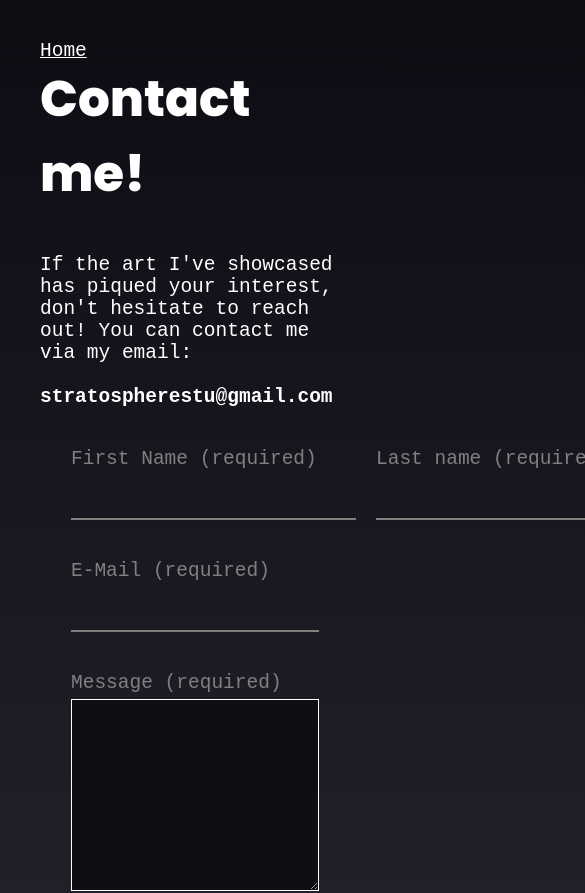
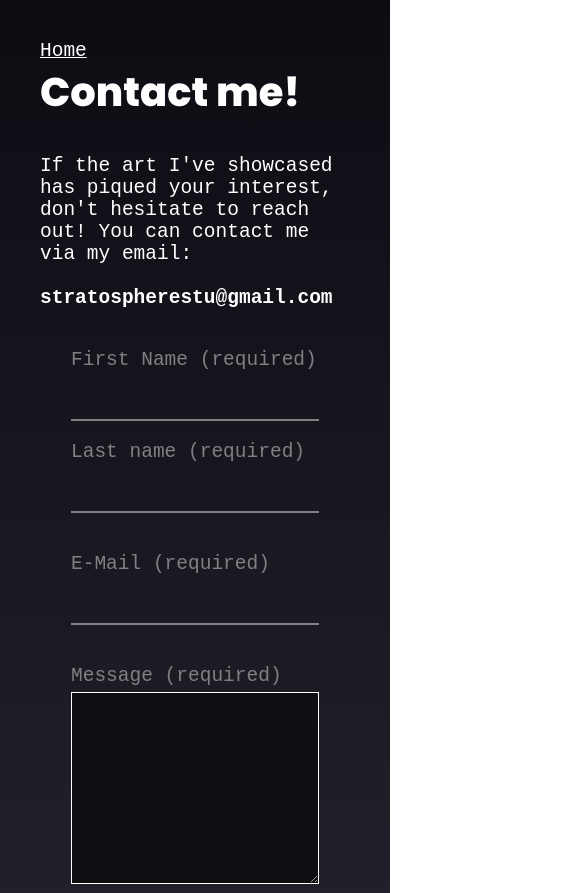
Before and after one commit to EricStratosphere/stratosphereCRUDPortfolio, a Next.js app: page /site-mode/contact-page in a window 390 px wide. Shown: the top 893 px of the page, 585 px wide, since content can reach past the window. Built offline with nearby package versions, Linux system fonts and the light colour scheme; a web font is replaced by a local one.

Commit message:
Fix responsive design for contact-page

```diff
--- a/app/site-mode/contact-page/styles/contact-page.module.css
+++ b/app/site-mode/contact-page/styles/contact-page.module.css
@@ -97,3 +97,13 @@
 .submit:hover{
     cursor : pointer;
 }
+
+@media screen and (max-width : 750px){
+    .name-area{
+        flex-direction: column;
+    }
+
+    .form-div h2{
+        font-size : 40px;
+    }
+}
--- a/app/site-mode/service-page/styles/service-sample.module.css
+++ b/app/site-mode/service-page/styles/service-sample.module.css
@@ -34,7 +34,7 @@
 .underline{
     width : 0;
     height : 2px;
-    animation : widen 0.25s ease-in-out forwards;
+    animation : widen 0.2s ease-in-out forwards;
     background-color: white;
 }
 .service-text{
```
